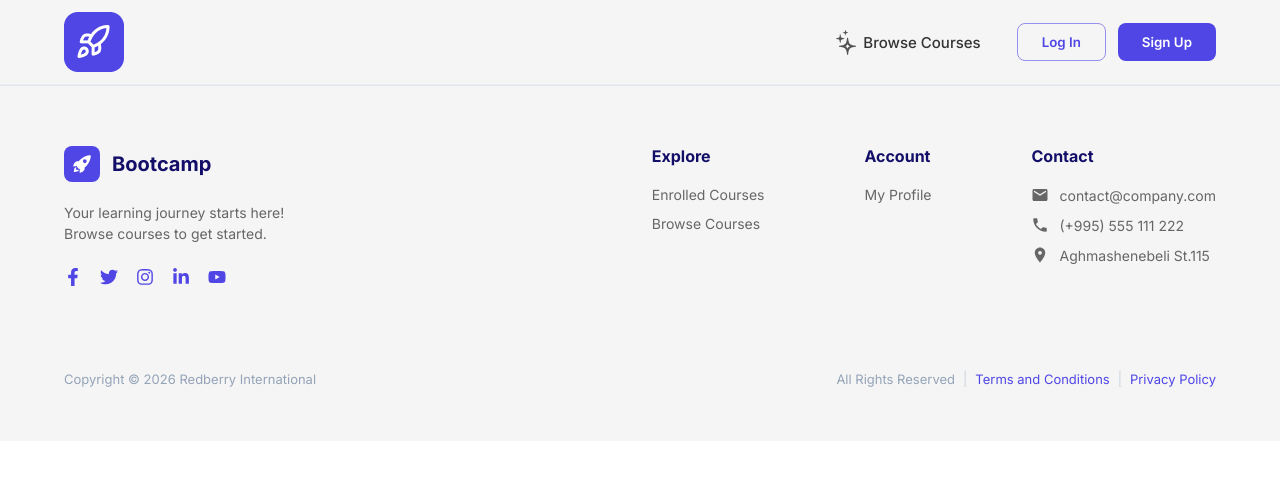
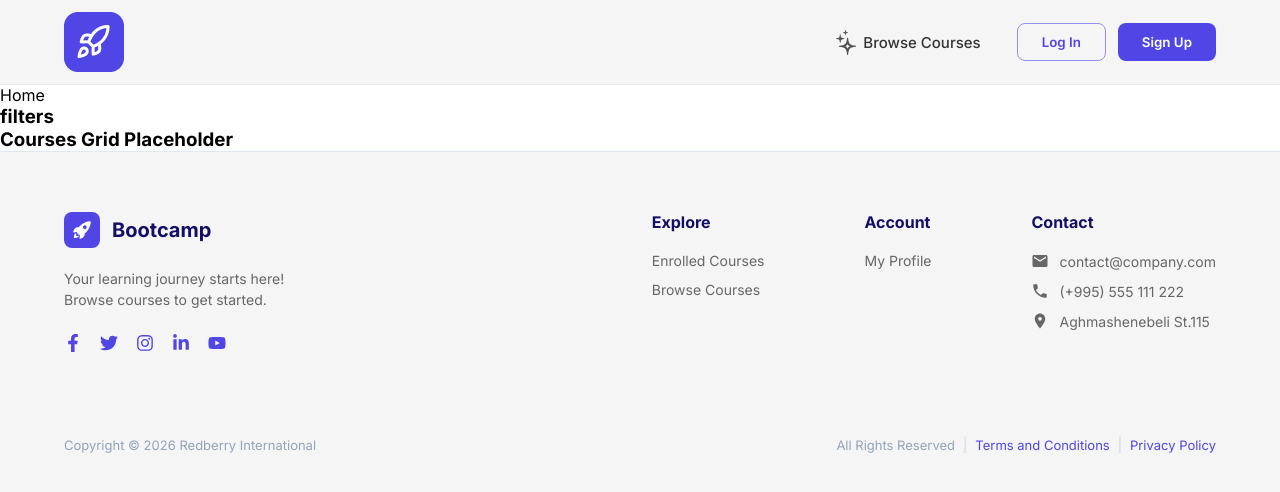
Before and after one commit to ShotikoLabadze/redberry, a React (Vite) app in the folder redberry/: page /catalog in a window 1280 px wide. Shown: the top 492 px of the page. Built offline with nearby package versions, Linux system fonts and the light colour scheme.

Commit message:
feat: create courses page and link it to navbar

```diff
--- a/redberry/src/App.tsx
+++ b/redberry/src/App.tsx
@@ -1,6 +1,7 @@
 import { useEffect, useState } from "react";
 import { BrowserRouter, Route, Routes } from "react-router-dom";
 import { getMe } from "./api/auth.service";
+import Catalog from "./components/Catalog/Catalog";
 import CourseDetails from "./components/CourseDetails/CourseDetails";
 import Dashboard from "./components/Dashboard/Dashboard";
 import Login from "./components/Login/Login";
@@ -72,6 +73,8 @@ function App() {
               />
             }
           />
+          <Route path="/catalog" element={<Catalog />} />
+
           <Route
             path="/course/:id"
             element={
--- /dev/null
+++ b/redberry/src/components/Catalog/Catalog.tsx
@@ -0,0 +1,24 @@
+import React from "react";
+import "./Catalog.css";
+import Courses from "./Courses/Courses";
+import Sidebar from "./Sidebar/Sidebar";
+
+const Catalog: React.FC = () => {
+  return (
+    <div>
+      <div>
+        <nav>Home</nav>
+
+        <div>
+          <Sidebar />
+
+          <main>
+            <Courses />
+          </main>
+        </div>
+      </div>
+    </div>
+  );
+};
+
+export default Catalog;
--- /dev/null
+++ b/redberry/src/components/Catalog/Courses/Courses.tsx
@@ -0,0 +1,11 @@
+const Courses = () => {
+  return (
+    <div>
+      <div>
+        <h3>Courses Grid Placeholder</h3>
+      </div>
+    </div>
+  );
+};
+
+export default Courses;
--- /dev/null
+++ b/redberry/src/components/Catalog/Sidebar/Sidebar.tsx
@@ -0,0 +1,9 @@
+const Sidebar = () => {
+  return (
+    <aside>
+      <h3>filters </h3>
+    </aside>
+  );
+};
+
+export default Sidebar;
--- a/redberry/src/layout/Navbar.tsx
+++ b/redberry/src/layout/Navbar.tsx
@@ -1,3 +1,4 @@
+import { Link } from "react-router-dom";
 import "./Navbar.css";
 
 interface NavbarProps {
@@ -23,10 +24,10 @@ const Navbar = ({
         </div>
 
         <div className="nav-right">
-          <a href="/" className="browse-link">
+          <Link to="/catalog" className="browse-link">
             <img src="/Vector.png" alt="Stars" />
             <span> Browse Courses</span>
-          </a>
+          </Link>
 
           {isLoggedIn && (
             <a href="/enrolled" className="enrolled-link">
```
Also changed, not shown: redberry/src/components/Catalog/Catalog.css (added).
